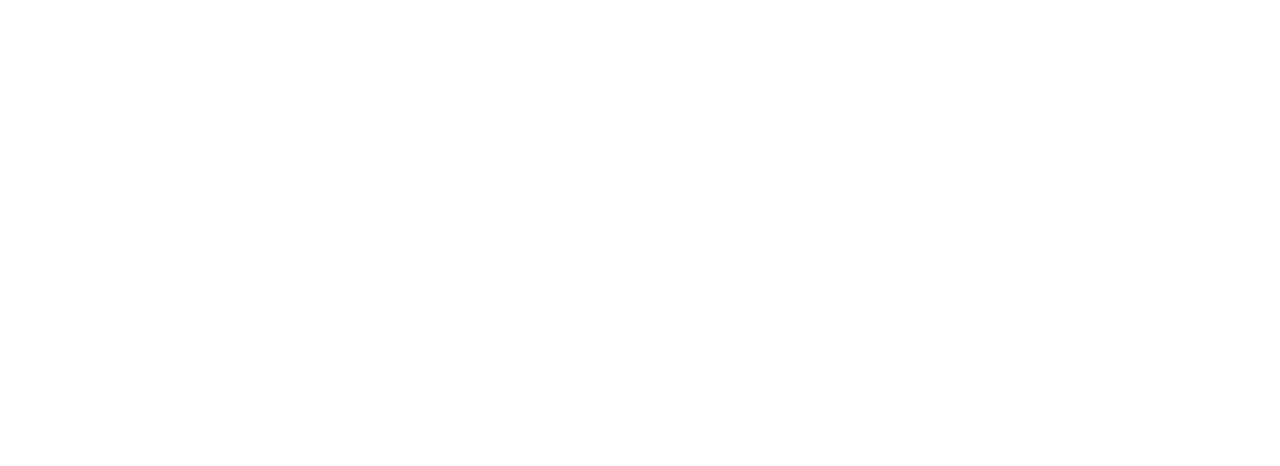
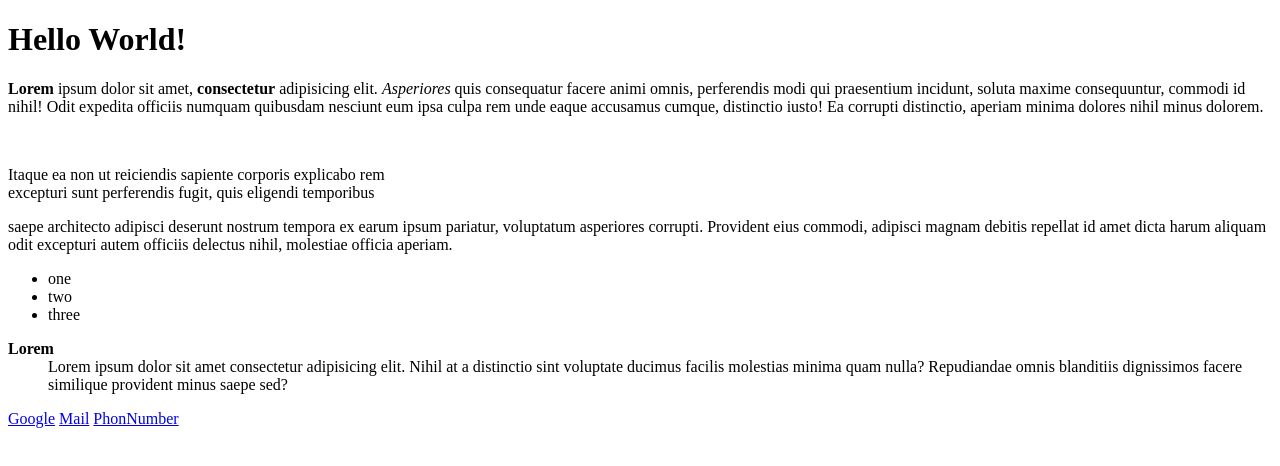
Before and after one commit to 651413025/html_courst, a plain HTML site: page index.html in a window 1280 px wide. Drawn offline with Linux system fonts and the light colour scheme.

Commit message:
create about

```diff
--- a/index.html
+++ b/index.html
@@ -4,9 +4,26 @@
     <meta charset="UTF-8">
     <meta http-equiv="X-UA-Compatible" content="IE=edge">
     <meta name="viewport" content="width=device-width, initial-scale=1.0">
-    <title>Document</title>
+    <title>My First Webpage</title>
 </head>
 <body>
+    <h1> Hello World!</h1>
+    <p><b>Lorem</b> ipsum dolor sit amet, <b>consectetur</b> adipisicing elit. <i>Asperiores</i> quis consequatur facere animi omnis, perferendis modi qui praesentium incidunt, soluta maxime consequuntur, commodi id nihil! Odit expedita officiis numquam quibusdam nesciunt eum ipsa culpa rem unde eaque accusamus cumque, distinctio iusto! Ea corrupti distinctio, aperiam minima dolores nihil minus dolorem.</p>
+    <br>
+    <p>Itaque ea non ut reiciendis sapiente corporis explicabo rem <br>excepturi sunt perferendis fugit, quis eligendi temporibus</p> saepe architecto adipisci deserunt nostrum tempora ex earum ipsum pariatur, voluptatum asperiores corrupti. Provident eius commodi, adipisci magnam debitis repellat id amet dicta harum aliquam odit excepturi autem officiis delectus nihil, molestiae officia aperiam.</p>
+    <ul>
+        <li>one</li>
+        <li>two</li>
+        <li>three</li>
+    </ul>
+    <dl>
+        <dt><b>Lorem</b></dt>
+        <dd>Lorem ipsum dolor sit amet consectetur adipisicing elit. Nihil at a distinctio sint voluptate ducimus facilis molestias minima quam nulla? Repudiandae omnis blanditiis dignissimos facere similique provident minus saepe sed?</dd>
+    </dl>
 
+
+    <a href="https://github.com/nopphawong/resources" target="_blank">Google</a>
+    <a href="mailto:651413025@crru.ac.th">Mail</a>
+    <a href="tel:0614948043">PhonNumber</a>
 </body>
 </html>
```
Also changed, not shown: about.html (added, +13 -0 lines).
